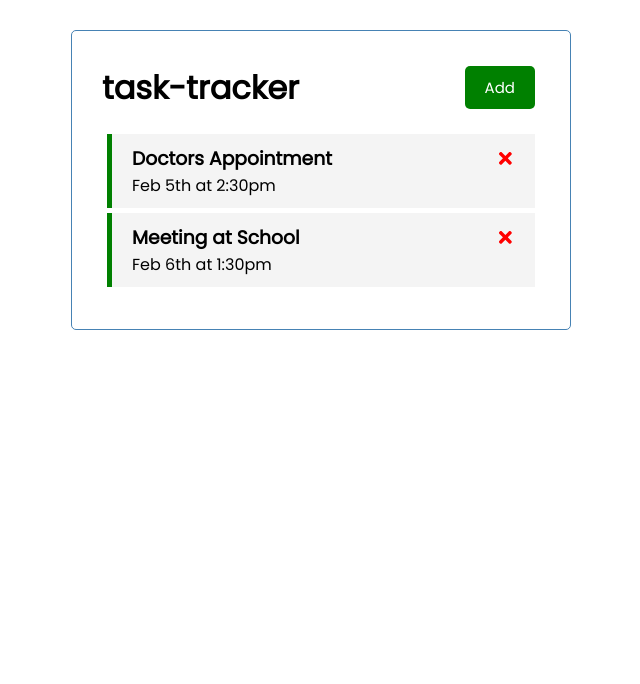
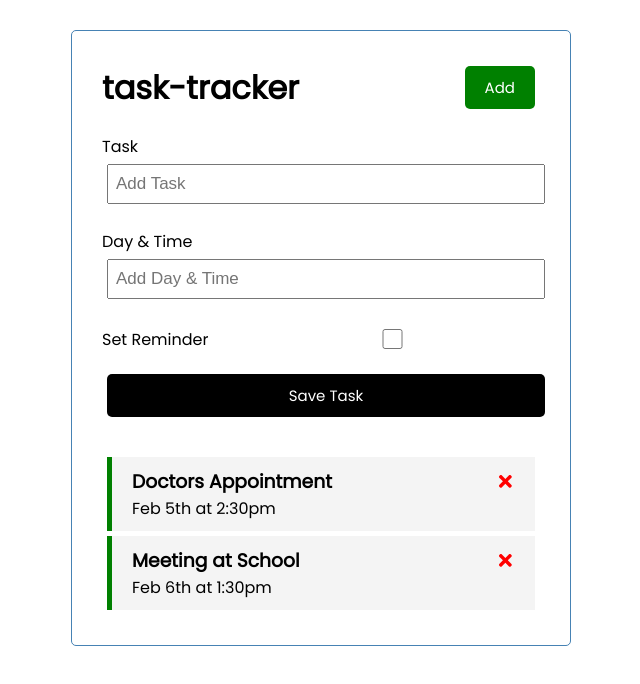
Before and after one commit to viktormishyn/react-task-tracker, a React (Create React App) app: page / in a window 1280 px wide. Shown: the top 684 px of the page, without its empty margins (319-959 px from the left). Built offline with nearby package versions, Linux system fonts and the light colour scheme.

Commit message:
Create AddTask.js

```diff
--- a/src/App.js
+++ b/src/App.js
@@ -1,6 +1,7 @@
 import {useState} from 'react'
 import Header from "./components/Header";
 import Tasks from "./components/Tasks";
+import AddTask from "./components/AddTask";
 
 function App() {
     const [tasks, setTasks] = useState(
@@ -34,6 +35,7 @@
     return (
         <div className="container">
             <Header/>
+            <AddTask/>
             {tasks.length > 0
                 ?
                 <Tasks tasks={tasks}
--- /dev/null
+++ b/src/components/AddTask.js
@@ -0,0 +1,21 @@
+const AddTask = () => {
+    return (
+        <form className="add-form">
+            <div className="form-control">
+                <label>Task</label>
+                <input type="text" placeholder="Add Task"/>
+            </div>
+            <div className="form-control">
+                <label>Day & Time</label>
+                <input type="text" placeholder="Add Day & Time"/>
+            </div>
+            <div className="form-control form-control-check">
+                <label>Set Reminder</label>
+                <input type="checkbox"/>
+            </div>
+            <input type="submit" value="Save Task" className="btn btn-block"/>
+        </form>
+    )
+}
+
+export default AddTask
```
